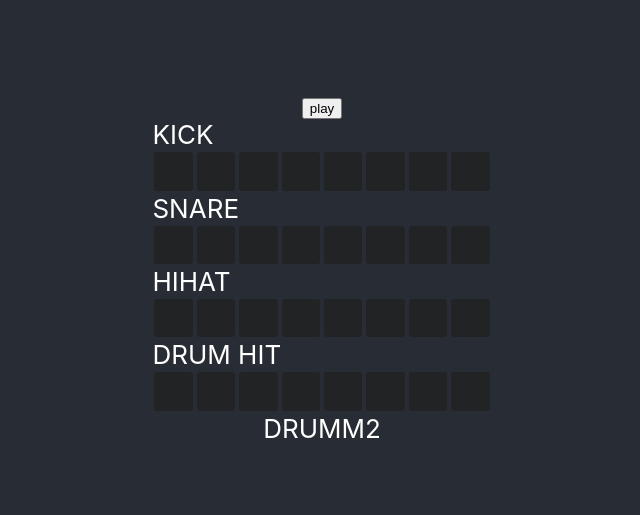
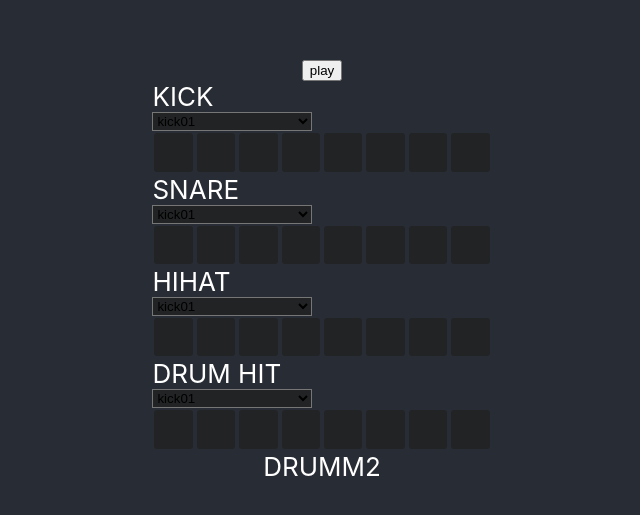
Before and after one commit to rmstcv/drumm2, a React (Create React App) app: page / in a window 1280 px wide. Shown: the part 129-644 px from the top of the page, without its empty margins (318-958 px from the left). Built offline with nearby package versions, Linux system fonts and the light colour scheme.

Commit message:
add sound

```diff
--- a/src/components/drum/Drum.js
+++ b/src/components/drum/Drum.js
@@ -1,4 +1,5 @@
 import React, {Component} from 'react';
+import Sound from '../sound/Sound';
 import "./Drum.css";
 
 class Drum extends Component {
@@ -9,7 +10,7 @@ class Drum extends Component {
                     selected: false,
                   }],
             activePad: false,
-            start: false
+            //start: false
         };
         this.active = 0;
         // this.timer = false;
@@ -79,7 +80,7 @@ class Drum extends Component {
     start = () => {
         this.active = 0;
         if (this.props.state.play) {
-            this.timer = setInterval(() => {this.repeat()}, 1000);
+            this.timer = setInterval(() => {this.repeat()}, 200);
             console.log("start");
         } else {
             clearInterval(this.timer)
@@ -116,6 +117,9 @@ class Drum extends Component {
                 <div className="pad-name">
                     {this.props.name}
                 </div>
+                <Sound play={this.props.state.play}
+                       name={this.props.name}
+                       active={this.state.activePad}/>
                 <div className="pad-wrapper">
                     {
                         this.state.pads.map(item => {
--- /dev/null
+++ b/src/components/sound/Sound.css
@@ -0,0 +1,5 @@
+select {
+    width: 20vh;
+    background: rgb(33 33 33 / 72%);
+    display: block;
+}
--- /dev/null
+++ b/src/components/sound/Sound.js
@@ -0,0 +1,51 @@
+import React, {Component} from 'react';
+//import audio from '../../assets/E808_BD[long]-03.mp3';
+import audio from '../../lib/lib';
+import "../sound/Sound.css";
+
+export default class Sound extends Component{
+    constructor(props) {
+        super(props);
+        // this.myRef = React.createRef();
+        //this.audio;
+    }
+
+
+    componentDidUpdate (prevProps) {
+        // if (this.props.play !== prevProps.play) {
+        //     this.playSound();
+        // }
+        if (this.props.active !== prevProps.active) {
+            console.log(audio);
+            this.play();
+        }
+    }
+
+    play = () => {
+        if (this.props.active && this.props.play) {
+            const audioPlay = new Audio(audio.kick.kick01);
+            //this.myRef.current.play();
+            audioPlay.play();
+            console.log('play');
+
+        }
+    }
+
+    // playSound = () => {
+    //     console.log(this.props.activePad);
+    //     console.log("playSound");
+    // }
+
+    render() {
+            console.log("render2");
+        return (
+            <div>
+                <select >
+                    <option value="E808_BD[long]-03.mp3" selected="selected">kick01</option>
+                    <option value="E808_BD[short]-01.mp3">kick02</option>
+                </select>
+                {/* <audio id="1" ref={this.myRef} src={audio}></audio> */}
+            </div>
+        )
+    }
+}
--- /dev/null
+++ b/src/lib/lib.js
@@ -0,0 +1,17 @@
+import kick01 from '../assets/E808_BD[long]-03.mp3';
+import kick02 from '../assets/E808_BD[short]-01.mp3';
+
+
+function audio () {
+
+    const audioFiles = {
+        kick: {
+            kick01: kick01,
+            kick02: kick02,
+        }
+    };
+
+    return audioFiles;
+}
+
+export default audio();
```
Also changed, not shown: 2 other files (tests, documents, lock files or other folders).
